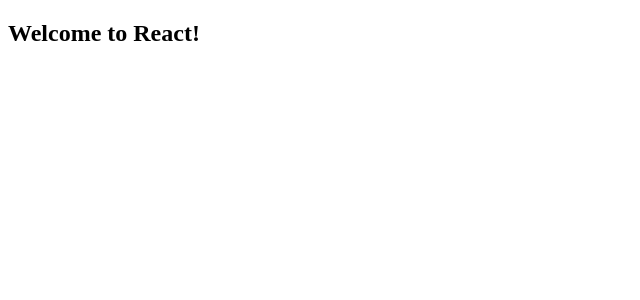
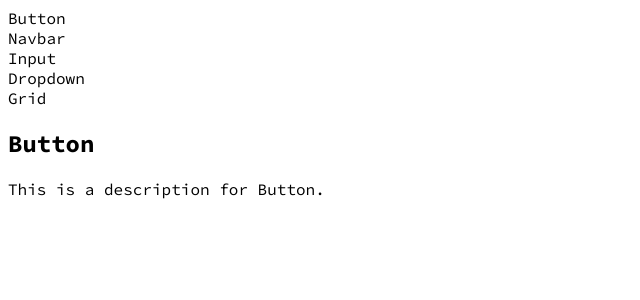
Before and after one commit to joshternyak/rawr-react, a React app: page / in a window 1280 px wide. Shown: the top 300 px of the page, without its empty margins (0-640 px from the left). Built offline with nearby package versions, Linux system fonts and the light colour scheme; the HTML template or start-up script is replaced by a standard one.

Commit message:
component tabs and folder structure

```diff
--- a/public/index.html
+++ b/public/index.html
@@ -4,9 +4,19 @@
   <meta charset="UTF-8">
   <meta name="viewport" content="width=device-width, initial-scale=1.0">
   <meta http-equiv="X-UA-Compatible" content="ie=edge">
-  <title>Minimal React Boilerplate</title>
+  <title>Rawr React Component Library</title>
+  <link rel="preconnect" href="https://fonts.gstatic.com">
+  <style>
+      * {
+          box-sizing: border-box;
+          font-family: 'Source Code Pro', monospace;
+      }
+  </style>
+  <link
+    href="https://fonts.googleapis.com/css2?family=Source+Code+Pro:ital,wght@0,200;0,300;0,400;0,500;0,600;0,700;0,900;1,200;1,300;1,400;1,500;1,600;1,700;1,900&display=swap"
+    rel="stylesheet">
 </head>
 <body>
-  <div id="root"></div>
+<div id="root"></div>
 </body>
 </html>
--- a/src/App.js
+++ b/src/App.js
@@ -1,11 +1,65 @@
-import React from 'react'
+import React, { useState } from 'react';
+import './App.scss';
+import './ComponentTabsList/style.scss';
+import './ComponentTabsList/Component/style.scss';
+import ComponentDetails from './ComponentDetails';
 
-import './App.scss'
+export const componentsList = [
+  {
+    name: 'Button',
+    description: 'This is a description for Button.',
+  },
+  {
+    name: 'Navbar',
+    description: 'This is a description for Navbar.',
+  },
+  {
+    name: 'Input',
+    description: 'This is a description for Input.',
+  },
+  {
+    name: 'Dropdown',
+    description: 'This is a description for Dropdown.',
+  },
+  {
+    name: 'Grid',
+    description: 'This is a description for Grid.',
+  },
+];
 
-const App = () => (
-  <div className="app">
-    <h2>Welcome to React!</h2>
-  </div>
-)
+function App() {
+  const [active, setActive] = useState(0);
+  return (
+    <div className="App">
+      <ComponentTabsList setActive={setActive} active={active} />
+      {componentsList.map((componentItem, index) => {
+        const isActive = active === index;
+        return isActive &&
+          <ComponentDetails
+            key={index}
+            description={componentItem.description}
+            name={componentItem.name}
+          />;
+      })}
+    </div>
+  );
+}
 
-export default App
+function ComponentTabsList({ setActive, active }) {
+  return (
+    <div className="ComponentTabsList">
+      {componentsList.map((componentItem, index) => {
+        const isActive = active === index;
+        return (
+          <div
+            className={isActive ? 'Component' : 'Component Component--inactive'}
+            onClick={() => setActive(index)} key={index}>
+            {componentItem.name}
+          </div>
+        );
+      })}
+    </div>
+  );
+}
+
+export default App;
--- a/src/App.scss
+++ b/src/App.scss
@@ -1,5 +1,11 @@
-.app {
+.App {
   text-align: center;
-  max-width: 1280px;
-  padding: 5%;
+  display: flex;
+  justify-content: space-between;
+  height: 100vh;
+  width: 100vw;
+  position: fixed;
+  left: 0px;
+  top: 0px;
+  margin: 0px;
 }
--- /dev/null
+++ b/src/ComponentDetails/index.js
@@ -0,0 +1,13 @@
+import React from 'react';
+import './style.scss';
+
+function ComponentDetails({ name, description, index }) {
+  return (
+    <div className="ComponentDetails" key={index}>
+      <h2>{name}</h2>
+      <p>{description}</p>
+    </div>
+  );
+}
+
+export default ComponentDetails;
--- /dev/null
+++ b/src/ComponentDetails/style.scss
@@ -0,0 +1,9 @@
+.ComponentDetails {
+  text-align: left;
+  width: 80vw;
+  padding: 2em;
+  z-index: 3;
+  position: fixed;
+  top: 0px;
+  right: 0px;
+}
--- /dev/null
+++ b/src/ComponentTabsList/Component/style.scss
@@ -0,0 +1,20 @@
+.Component {
+  padding: 1em;
+  cursor: pointer;
+  transition: 0.2s;
+  width: 100%;
+  text-align: left;
+  background: #e6f7ff;
+
+  &:hover {
+    background: #e6f7ff;
+  }
+
+  &--inactive {
+    background: transparent;
+
+    &:hover {
+      background: transparent;
+    }
+  }
+}
--- /dev/null
+++ b/src/ComponentTabsList/style.scss
@@ -0,0 +1,13 @@
+.ComponentTabsList {
+  position: fixed;
+  left: 0px;
+  top: 0px;
+  min-width: 20vw;
+  height: 100vh;
+  display: flex;
+  flex-direction: column;
+  justify-content: start;
+  align-items: start;
+  padding: 0;
+  border-right: 2px solid #e6f7ff;
+}
```
Also changed, not shown: .prettierrc.json (added).
